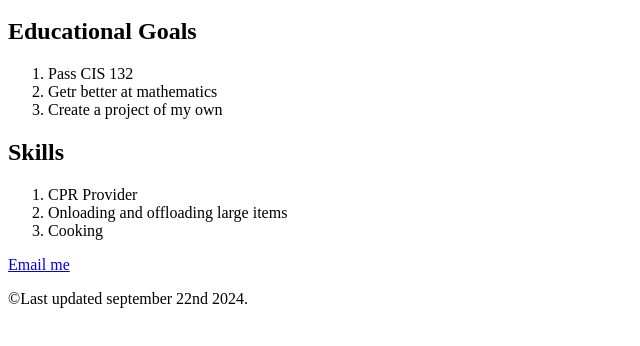
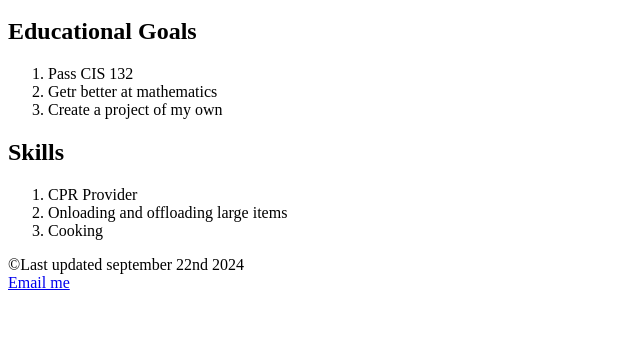
Before and after one commit to sriel-gits/cis-132, a plain HTML site: page About.html in a window 1280 px wide. Shown: the part 136-482 px from the top of the page, without its empty margins (0-640 px from the left). Drawn offline with Linux system fonts and the light colour scheme.

Commit message:
Update About.html

```diff
--- a/About.html
+++ b/About.html
@@ -22,8 +22,6 @@
     <li> Cooking</li></ol>
     </body>
 
-<footer>
-    <a href="israel_uko@elcamino.edu"> Email me</a>
-</footer><p>&copy;Last updated september 22nd 2024.</p>
+ <footer><p>&copy;Last updated september 22nd 2024 <br> <a href="mailto:israel_uko@elcamino.edu"> Email me</a></footer>
 
 </html>
```
